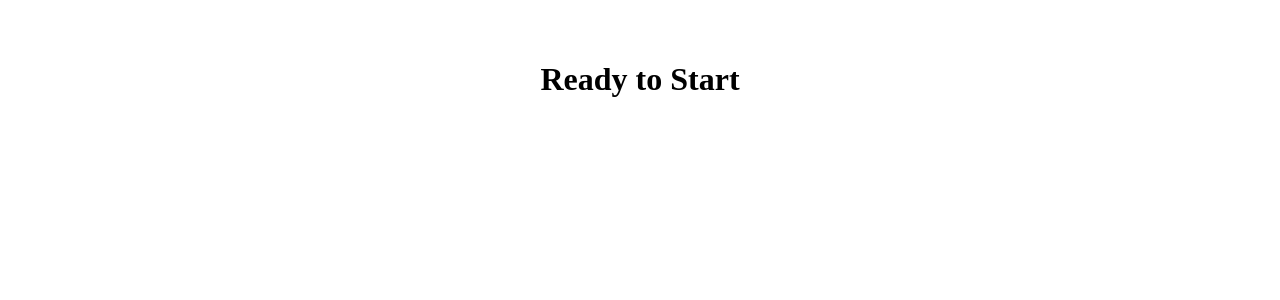
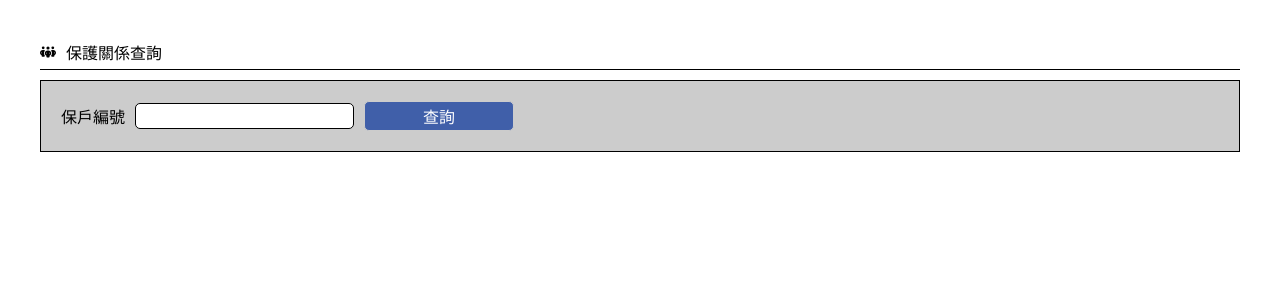
Before and after one commit to ts03085781/test-work, a React (Vite) app: page / in a window 1280 px wide. Shown: the top 300 px of the page. Built offline with nearby package versions, Linux system fonts and the light colour scheme.

Commit message:
feat: created a base search bar component

```diff
--- a/src/App.tsx
+++ b/src/App.tsx
@@ -1,10 +1,15 @@
 import { useState } from 'react';
+import { SearchBar } from './components/SearchBar';
 import './App.css';
 
 function App() {
+  const onSearch = (value: string) => {
+    console.log(value);
+  };
+
   return (
     <div>
-      <h1>Ready to Start</h1>
+      <SearchBar onSearch={onSearch} />
     </div>
   );
 }
--- /dev/null
+++ b/src/assets/searchBar.css
@@ -0,0 +1,46 @@
+.search-bar {
+  display: flex;
+  flex-direction: column;
+  gap: 10px;
+}
+
+.search-bar-title {
+  display: flex;
+  align-items: center;
+  gap: 10px;
+  border-bottom: 1px solid #000;
+  padding-bottom: 5px;
+}
+
+.search-bar-content {
+  display: flex;
+  align-items: center;
+  gap: 10px;
+  padding: 20px;
+  background-color: #ccc;
+  border: 1px solid #000;
+}
+
+.search-bar-input {
+  height: 14px;
+  padding: 5px;
+  border: 1px solid #000;
+  border-radius: 5px;
+  font-size: 16px;
+  color: #333;
+  background-color: #fff;
+}
+
+.search-bar-button {
+  /* height: 24px; */
+  /* padding: 10px; */
+  border: 1px solid #ccc;
+  border-radius: 5px;
+  font-size: 16px;
+  color: #333;
+  background-color: #405fa9;
+  color: #fff;
+  cursor: pointer;
+  padding: 2px;
+  width: 150px;
+}
--- /dev/null
+++ b/src/components/SearchBar.tsx
@@ -0,0 +1,36 @@
+import { useState } from 'react';
+import { FaPeopleGroup } from 'react-icons/fa6';
+import '../assets/searchBar.css';
+
+type SearchBarProps = {
+  onSearch: (value: string) => void;
+};
+
+export const SearchBar = ({ onSearch }: SearchBarProps) => {
+  const [searchValue, setSearchValue] = useState('');
+
+  const handleSearch = () => {
+    onSearch(searchValue);
+  };
+
+  return (
+    <div className="search-bar">
+      <div className="search-bar-title">
+        <FaPeopleGroup />
+        <span>保護關係查詢</span>
+      </div>
+      <div className="search-bar-content">
+        <span>保戶編號</span>
+        <input
+          className="search-bar-input"
+          type="text"
+          value={searchValue}
+          onChange={(e) => setSearchValue(e.target.value)}
+        />
+        <button className="search-bar-button" onClick={handleSearch}>
+          查詢
+        </button>
+      </div>
+    </div>
+  );
+};
```
